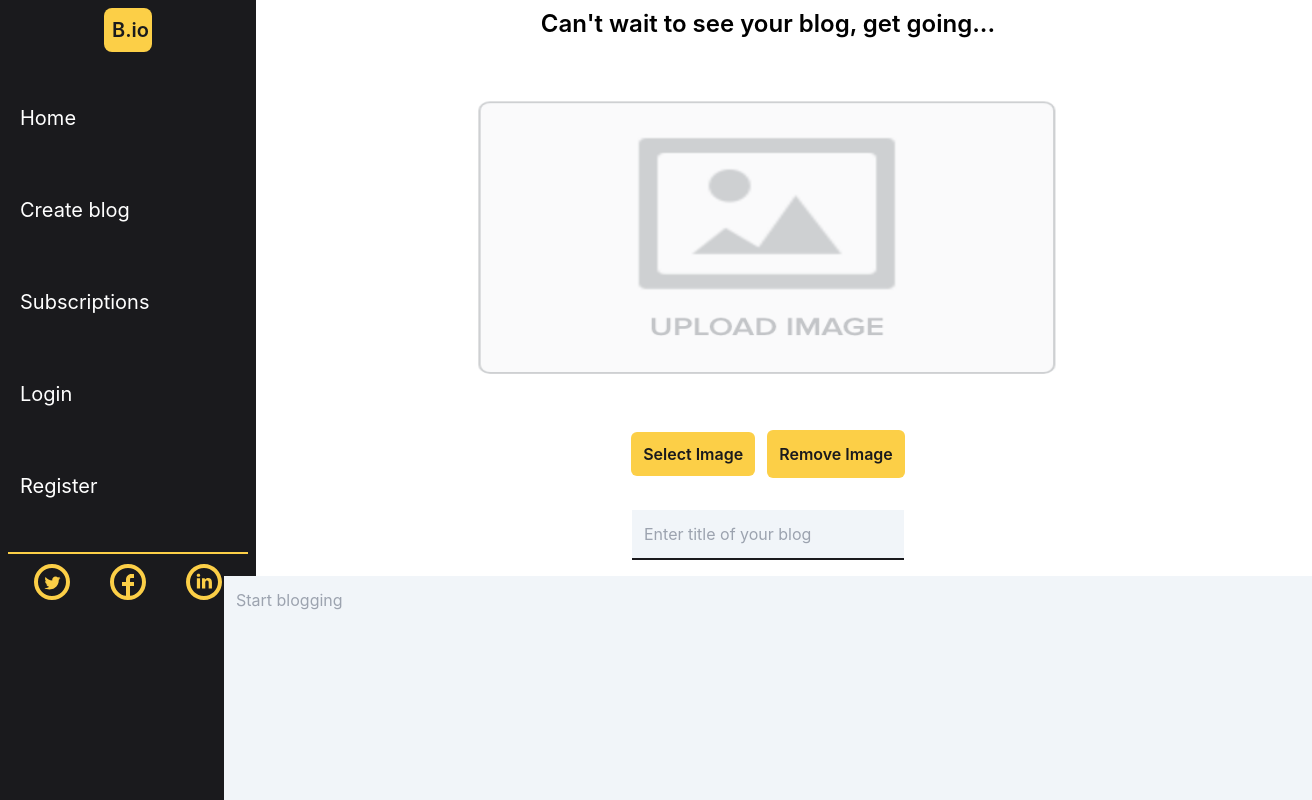
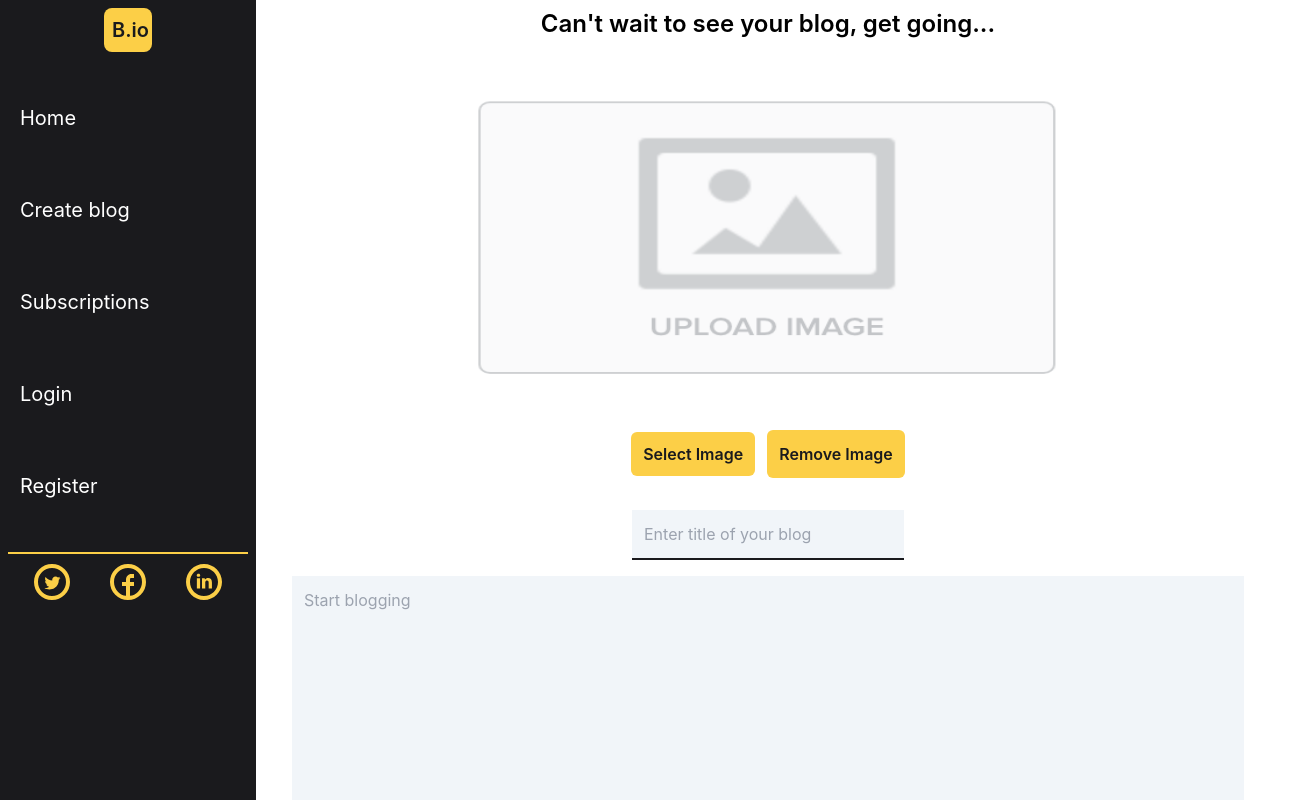
Before and after one commit to Tejas204/Blog-Website, a React (Create React App) app: page /create-blog in a window 1280 px wide. Shown: the top 800 px of the page, 1312 px wide, since content can reach past the window. Built offline with nearby package versions, Linux system fonts and the light colour scheme.

Commit message:
Added simple form to submit blog

```diff
--- a/src/Components/CreateBlog.js
+++ b/src/Components/CreateBlog.js
@@ -57,7 +57,7 @@ const [selectedImage, setSelectedImage] = useState(false);
             <div>
                 <form className='mt-8 gap-y-4 flex flex-col items-center'>
                     <input type='text' id='blogTitle' placeholder='Enter title of your blog' className='border-b-2 border-b-[#1a1a1d] bg-slate-100 p-3 outline-none focus:border-none focus:ring-2 focus:ring-[#fccf47] focus:text-[#1a1a1d] focus:bg-transparent focus:ease-in-out duration-100 focus:rounded-lg'></input>
-                    <textarea placeholder='Start blogging' rows='15' className='h-[100%] w-[400%] bg-slate-100 border-b-2 border-b-[#1a1a1d] p-3 outline-none focus:border-none focus:ring-2 focus:ring-[#fccf47] focus:text-[#1a1a1d] focus:bg-transparent focus:ease-in-out duration-200 focus:rounded-lg'></textarea>
+                    <textarea placeholder='Start blogging' rows='15' className='h-[100%] sm:w-[100%] md:w-[250%] lg:w-[350%] bg-slate-100 border-b-2 border-b-[#1a1a1d] p-3 outline-none focus:border-none focus:ring-2 focus:ring-[#fccf47] focus:text-[#1a1a1d] focus:bg-transparent focus:ease-in-out duration-200 focus:rounded-lg'></textarea>
                     <button className={buttonStyling}>Submit</button>
                 </form>
             </div>
@@ -74,11 +74,11 @@ const [selectedImage, setSelectedImage] = useState(false);
 
 let parentDiv = `flex flex-row`
 
-let columnOne = `grid grid-cols-1 w-[20%] fixed left-0`
+let columnOne = `grid grid-cols-1 w-[20%] fixed left-0 z-50`
 
 let verticalNavbarStyle = `col-span-1`
 
-let columnTwo = `grid grid-cols-1 w-[80%] relative left-[20%] flex flex-col items-center text-center justify-items-center -z-50 md:z-0`
+let columnTwo = `grid grid-cols-1 w-[80%] relative left-[20%] flex flex-col items-center text-center justify-items-center md:z-0`
 
 let titleText = `txt-sm md:text-md lg:text-2xl
                  font-semibold
```
